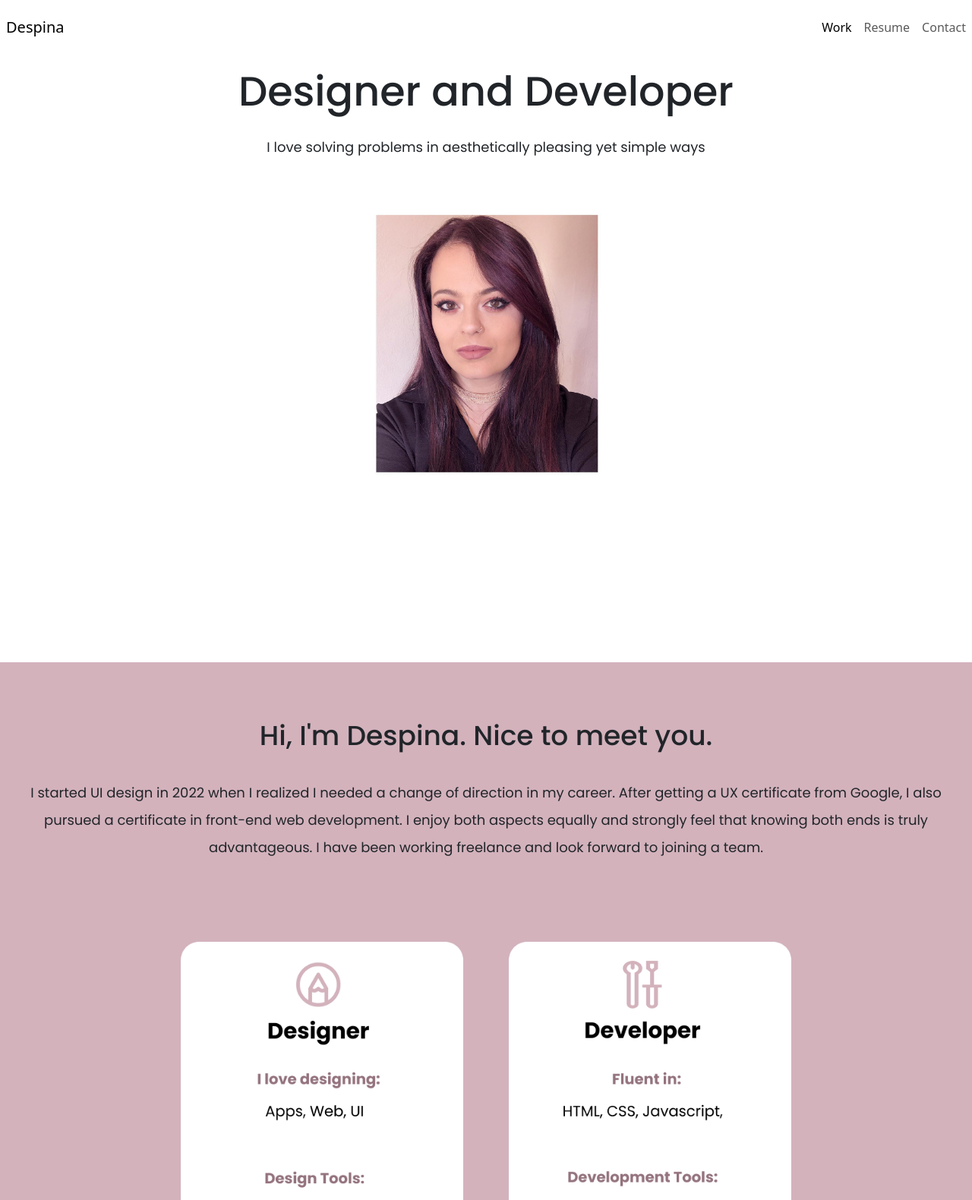
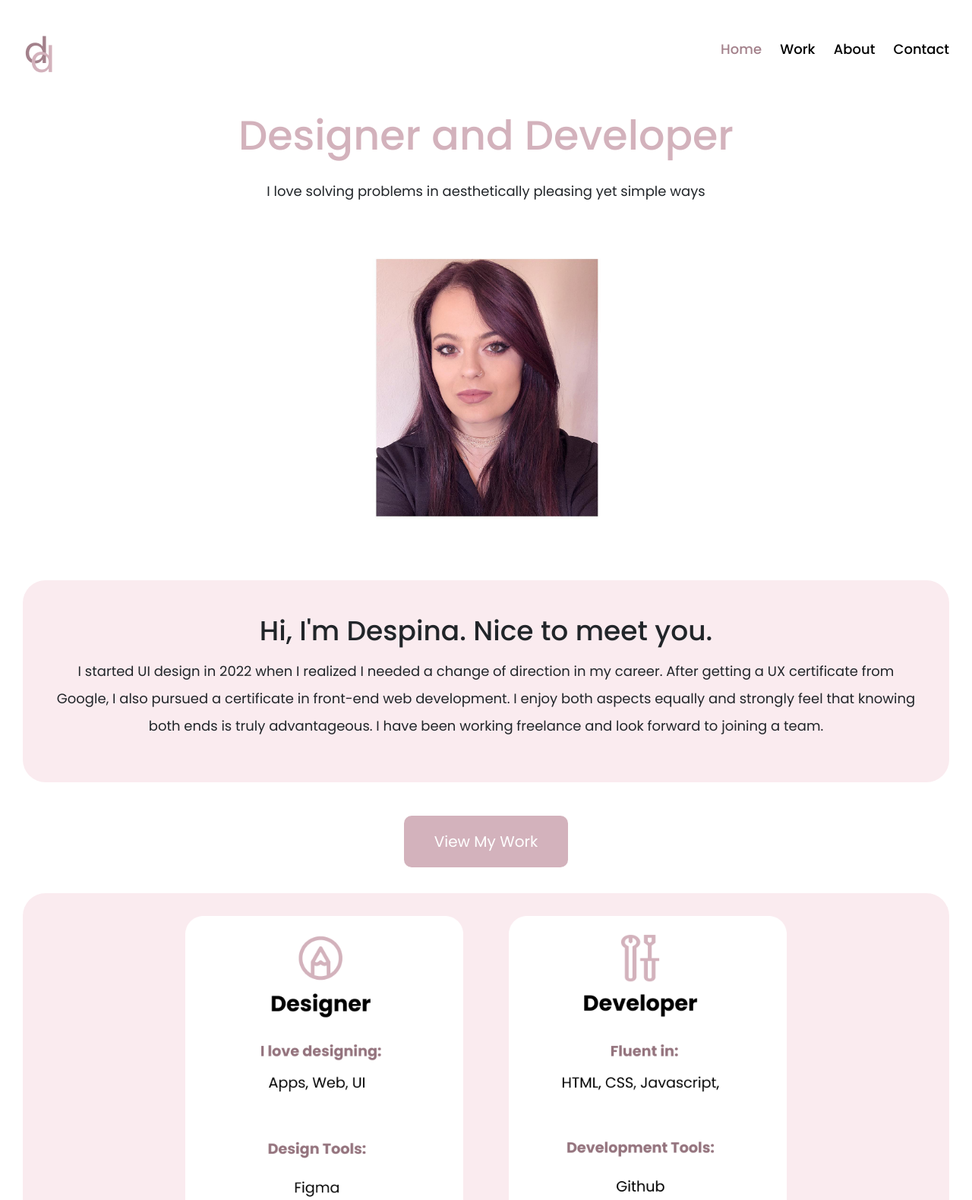
Before and after one commit to damanatidis00/Dev-Portfolio, a plain HTML site: page index.html in a window 1280 px wide. Shown: the top 1580 px of the page at 76% size. Drawn offline with nearby package versions, Linux system fonts and the light colour scheme.

Commit message:
Updates to home page, added work

```diff
--- a/index.html
+++ b/index.html
@@ -23,22 +23,22 @@
     <link rel="stylesheet" href="styles.css" />
   </head>
   <body>
-    <nav class="navbar navbar-expand-lg navbar-light ">
-  <a class="navbar-brand m-2" href="index.html">Despina</a>
-  <button class="navbar-toggler" type="button" data-toggle="collapse" data-target="#navbarNavAltMarkup" aria-controls="navbarNavAltMarkup" aria-expanded="false" aria-label="Toggle navigation">
-    <span class="navbar-toggler-icon"></span>
-  </button>
-  <div class="collapse navbar-collapse " id="navbarNavAltMarkup">
-    <div class="navbar-nav ms-auto ">
-      <a class="nav-item nav-link active" href="#">Work <span class="sr-only"></span></a>
-      <a class="nav-item nav-link" href="#">Resume</a>
-      <a class="nav-item nav-link" href="#">Contact</a>
-
-    </div>
+<header>
+<nav>
+  <div>
+  <img src="/images/logo.png">
+  </div>
+  <div>
+     <a href="index.html" class="navlink active">Home</a>
+    <a href="work.html" class="navlink">Work</a>
+    <a href="#"class="navlink">About</a>
+    <a href="#"class="navlink">Contact</a>
   </div>
 </nav>
+
+</header>
+
 <div class="hero">
-    <div class="herobackground"></div>
     <h1>Designer and Developer</h1>
     <p>I love solving problems in aesthetically pleasing yet simple ways<p>
     <img src="/images/headshot.jpg" class="headshot"  />
@@ -56,7 +56,9 @@
     </p>
     </div>
 
-
+<div class="textcenter">
+  <a href="work.html" class="button">View My Work</a>
+</div>
 
     <div class="imagerow">
 
@@ -66,5 +68,21 @@
 
     <script src="https://cdn.jsdelivr.net/npm/bootstrap@5.3.0-alpha1/dist/js/bootstrap.bundle.min.js" integrity="sha384-w76AqPfDkMBDXo30jS1Sgez6pr3x5MlQ1ZAGC+nuZB+EYdgRZgiwxhTBTkF7CXvN" crossorigin="anonymous"></script>
 
+
+
+
+    <footer>
+<div class="footerflex">
+<div>
+  <h2>Want to hire me?</h2>
+</div>
+<button>
+  <a href="#">Contact Me</a>
+</button>
+</div>
+<p class="footerlink">This portfolio was coded by me and is <a href="#">opensourced</a></p>
+
+<img src="/images/logo.png">
+    </footer>
   </body>
 </html>
--- a/styles.css
+++ b/styles.css
@@ -1,18 +1,32 @@
-body {
-  background: #d3b2bc;
+:root {
+  --primary-color: #d3b2bc;
+  --secondary-color: #a3818b;
 }
 
-.hero {
-  height: 100vh;
-  position: relative;
+nav {
+  display: flex;
+  justify-content: space-between;
+  align-items: center;
+  padding: 30px;
 }
 
-.herobackground {
-  background-color: white;
-  width: 100%;
-  height: 100vh;
-  position: absolute;
-  z-index: -1000;
+.navlink {
+  color: black;
+  text-decoration: none;
+  font-family: "Poppins";
+  font-style: normal;
+  font-weight: 500;
+  font-size: 18px;
+  line-height: 36px;
+  margin-left: 20px;
+}
+
+.navlink:hover {
+  color: var(--primary-color);
+}
+
+.active {
+  color: var(--secondary-color);
 }
 
 .headshot {
@@ -24,6 +38,10 @@ body {
 
 .afterscroll {
   padding: 40px;
+  background-color: #faebef;
+  margin: 30px;
+  margin-bottom: 60px;
+  border-radius: 30px;
 }
 
 h1 {
@@ -33,6 +51,7 @@ h1 {
   font-size: 54px;
   line-height: 96px;
   text-align: center;
+  color: var(--primary-color);
 }
 
 h2 {
@@ -42,7 +61,6 @@ h2 {
   font-size: 36px;
   line-height: 54px;
   text-align: center;
-  margin: 30px;
 }
 
 p {
@@ -53,22 +71,78 @@ p {
   line-height: 36px;
   text-align: center;
 }
-.navbar {
-  background-color: white;
-  margin-left: auto;
+
+button {
+  padding: 30px 80px;
+  background-color: var(--primary-color);
+  border-radius: 20px;
+  border: none;
+  text-align: center;
+  display: block;
+  margin: 0 auto;
+  box-shadow: rgba(0, 0, 0, 0.15) 1.95px 1.95px 2.6px;
+  transition: 100ms ease-in-out;
 }
 
+button:hover {
+  background-color: var(--secondary-color);
+}
+.textcenter {
+  text-align: center;
+}
+.button {
+  background-color: var(--primary-color);
+  padding: 20px 40px;
+  color: white;
+  text-decoration: none;
+  font-family: "Poppins";
+  font-style: normal;
+  font-weight: 400;
+  font-size: 20px;
+  line-height: 36px;
+  text-align: center;
+  border-radius: 10px;
+  text-align: center;
+}
+
+.secondarybutton {
+  padding: 20px 40px;
+  border: 2px solid var(--secondary-color);
+  color: #a3818b;
+  text-decoration: none;
+  border-radius: 15px;
+}
 .grid-image {
   width: 30%;
   margin: 30px;
 }
 
 .imagerow {
-  margin: 20px;
+  margin: 50px 30px;
   display: flex;
   flex-direction: row;
   align-items: center;
   justify-content: center;
+  background-color: #faebef;
+  border-radius: 30px;
+  margin-bottom: 0px;
+}
+
+.footerflex {
+  display: flex;
+  flex-direction: column;
+  padding: 60px;
+  justify-content: center;
+  align-content: center;
+}
+
+.footerlink {
+  margin-top: 30px;
+}
+
+footer img {
+  display: block;
+  margin: 0 auto;
 }
 
 @media (max-width: 600px) {
```
Also changed, not shown: work.html (added, +72 -0 lines), images/logo.png (added), 2 other files.
